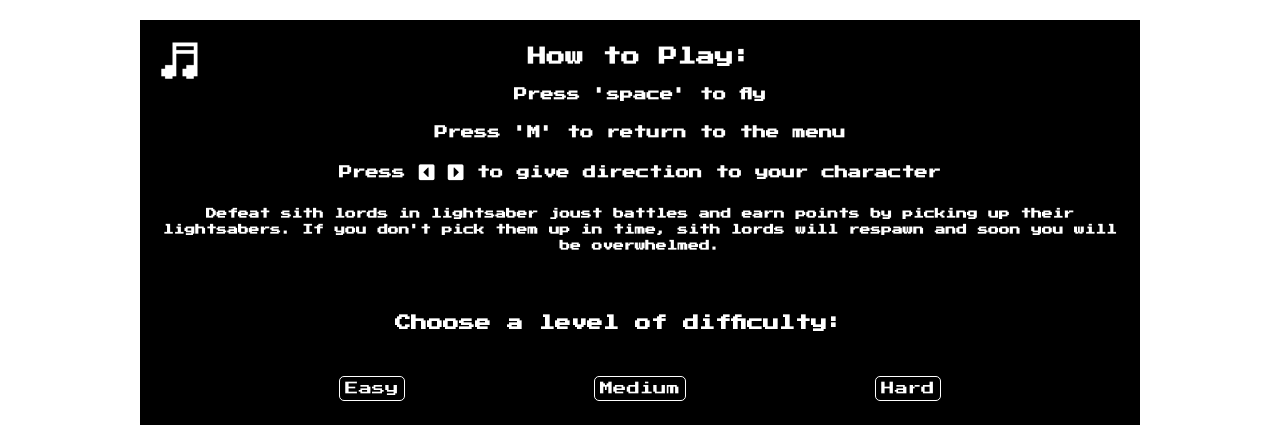
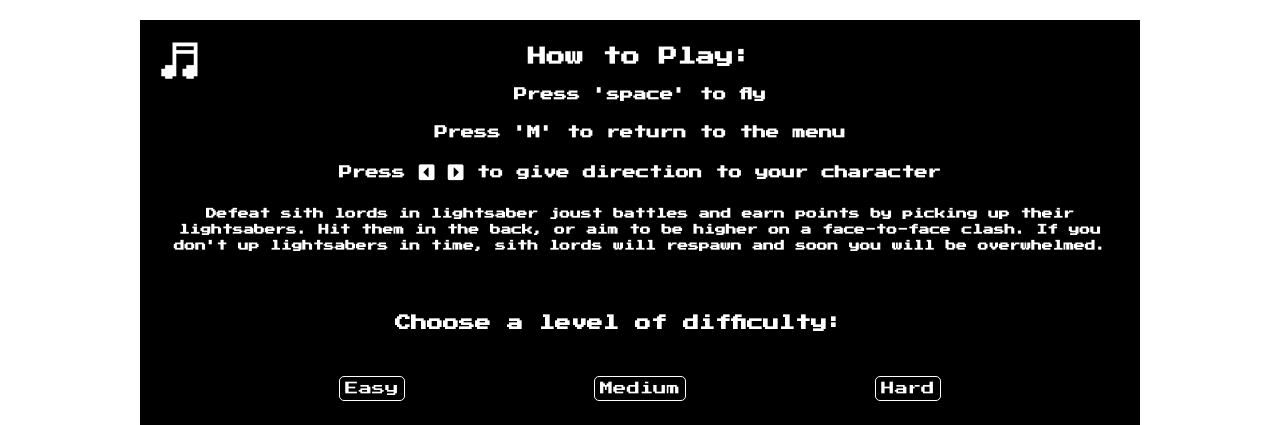
Before and after one commit to sinoyuco/StarJouster, a website built with webpack: page index.html in a window 1280 px wide. Shown: the part 90-515 px from the top of the page. Built offline with nearby package versions, Linux system fonts and the light colour scheme.

Commit message:
title addition'

```diff
--- a/index.html
+++ b/index.html
@@ -7,6 +7,7 @@
     <link rel="stylesheet" type="text/css" href="./src/styles/menu.css">
     <link rel="stylesheet" href="https://use.fontawesome.com/releases/v5.0.12/css/all.css" integrity="sha384-G0fIWCsCzJIMAVNQPfjH08cyYaUtMwjJwqiRKxxE/rx96Uroj1BtIQ6MLJuheaO9" crossorigin="anonymous">
     <link rel="icon" href="./src/images//favicon.ico"/>
+    <title>StarJouster</title>
 
     <meta property="og:title" content="StarJouster" />
     <meta property="og:type" content="website"/>
@@ -117,7 +118,7 @@
             <h5>Press <strong>'space'</strong> to fly</h5>
             <h5>Press 'M' to return to the menu</h5>
             <h5>Press <i class="fas fa-caret-square-left"></i> <i class="fas fa-caret-square-right"></i> to give direction to your character</h5>
-            <h6>Defeat sith lords in lightsaber joust battles and earn points by picking up their lightsabers. If you don't pick them up in time, sith lords will respawn and soon you will be overwhelmed.</h6>
+            <h6>Defeat sith lords in lightsaber joust battles and earn points by picking up their lightsabers. Hit them in the back, or aim to be higher on a face-to-face clash. If you don't up lightsabers in time, sith lords will respawn and soon you will be overwhelmed.</h6>
         </div>
 
         <div class="main-menu">
```
